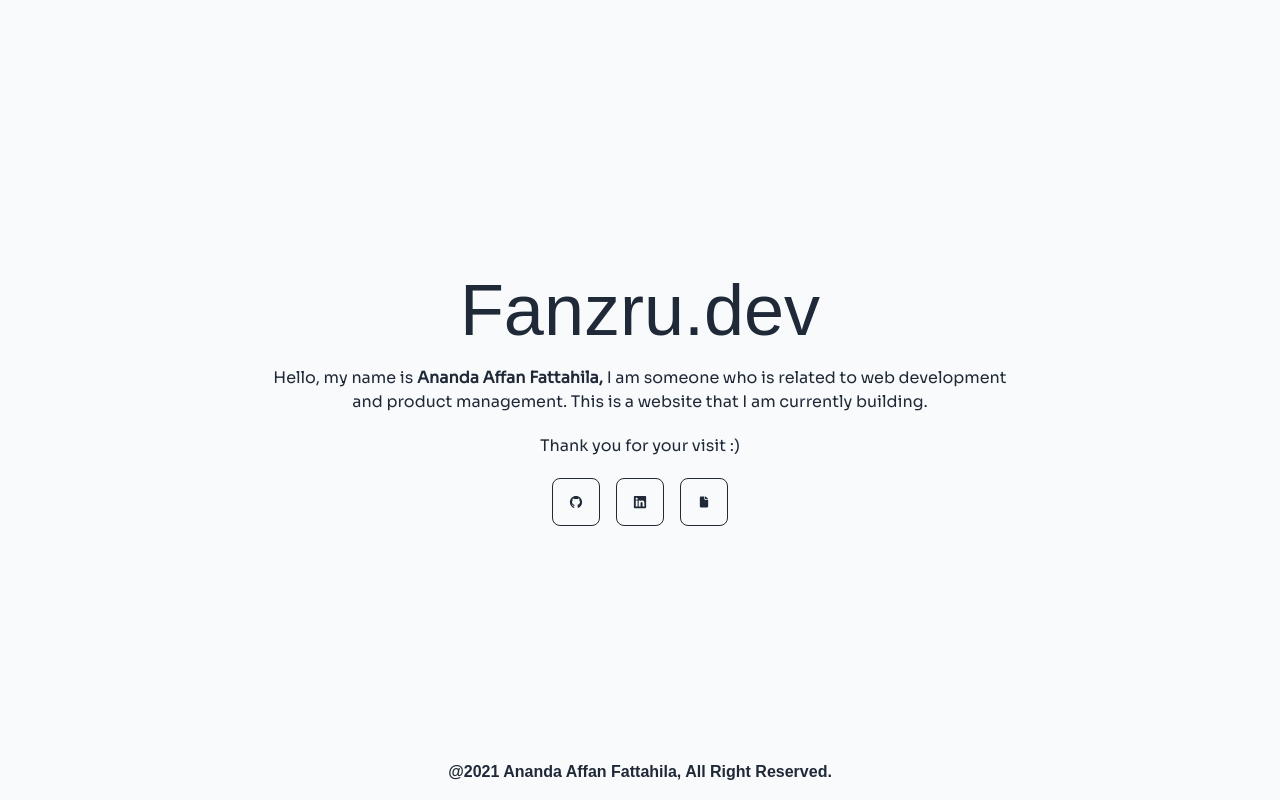
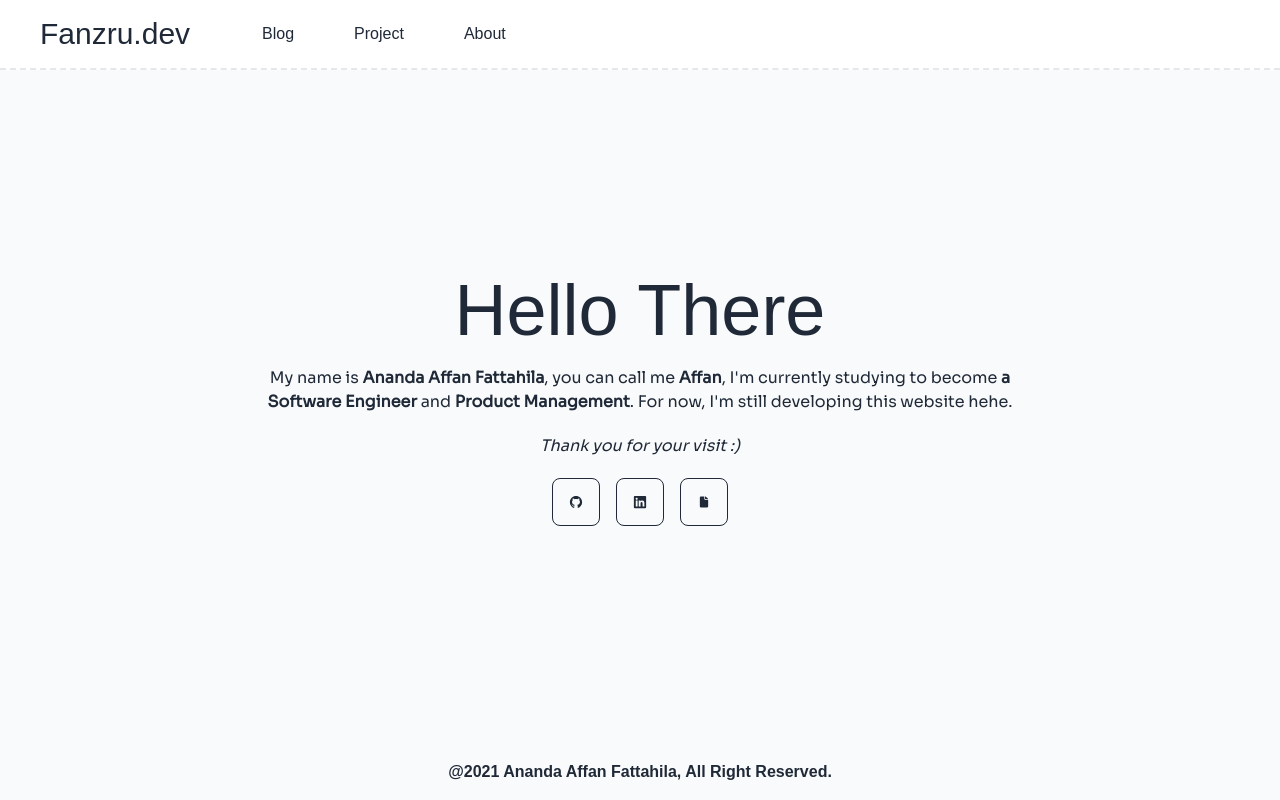
Before and after one commit to fanzru/v1.fanzru.dev, a Next.js app: page / in a window 1280 px wide. Built offline with nearby package versions, Linux system fonts and the light colour scheme; a web font is replaced by a local one.

Commit message:
add navbar and rewrite home text

```diff
--- a/components/footer.jsx
+++ b/components/footer.jsx
@@ -3,7 +3,7 @@ import React from 'react';
 function Footer(props) {
   return (
     <div>
-      <div className={"flex justify-center font-patrick bottom-0"}>
+      <div className={"font-comforter font-bold fixed bottom-4 left-0 w-full text-center"}>
         @2021 Ananda Affan Fattahila, All Right Reserved.
       </div>
     </div>
--- a/components/maintenance.jsx
+++ b/components/maintenance.jsx
@@ -10,15 +10,15 @@ function Maintenance(props) {
         <div className="text-center hero-content ">
           <div className=" md:w-3/5">
             <h1 className="mb-5 text-5xl md:text-7xl font-comforter">
-              Fanzru.dev
+              Hello There
             </h1>
             <p className="mb-5 font-sora text-xs md:text-base">
-              Hello, my name is
-              <strong> Ananda Affan Fattahila, </strong>
-              I am someone who is related to web development and product management. This is a website that I am currently building.
+              My name is <strong>Ananda Affan Fattahila</strong>, you can call me <strong>Affan</strong>,
+              I'm currently studying to become <strong>a Software Engineer </strong>
+              and <strong>Product Management</strong>. For now, I'm still developing this website hehe.
             </p>
             <p className={"mb-5 font-sora text-xs md:text-base"}>
-              Thank you for your visit :)
+              <i>Thank you for your visit :)</i>
             </p>
 
             <div className={"flex justify-center flex-wrap gap-4"}>
@@ -32,9 +32,7 @@ function Maintenance(props) {
                 <IoIosDocument/>
               </a>
             </div>
-            <div className={"font-comforter font-bold fixed bottom-4 left-0 w-full text-center"}>
-              @2021 Ananda Affan Fattahila, All Right Reserved.
-            </div>
+            <Footer/>
           </div>
         </div>
       </div>
--- /dev/null
+++ b/components/navbar/menu_dropdown.jsx
@@ -0,0 +1,24 @@
+import React from 'react';
+import {HiMenu} from "react-icons/hi";
+
+function MenuDropdown(props) {
+  const navbarData = props.data
+  return (
+    <div className={"dropdown dropdown-end"}>
+      <div tabIndex={"0"} className={"m-1 btn btn-sm btn-ghost"}>
+        <HiMenu/>
+      </div>
+      <ul tabIndex={"0"} className={"menu dropdown-content w-52 bg-base-100 shadow rounded-md"}>
+        {navbarData.map((data, idx) => {
+          return(
+            <li key={data.content}>
+              <a>{data.content}</a>
+            </li>
+          )
+        })}
+      </ul>
+    </div>
+  );
+}
+
+export default MenuDropdown;
--- /dev/null
+++ b/components/navbar/menu_tabs.jsx
@@ -0,0 +1,23 @@
+import React from 'react';
+
+function MenuTabs(props) {
+  const activeMenu = props.activeMenu
+  const navbarData = props.data
+
+  return (
+    // Forcing this component to use `navbarmenu` theme
+    <div className={"flex mx-10 px-3 gap-5 font-nunito"}>
+      {
+        navbarData.map((data, idx) => {
+          return (
+              <button className={"font-medium mx-5 block hover:font-bold"}>
+                {data.content}
+              </button>
+          )
+        })
+      }
+    </div>
+  );
+}
+
+export default MenuTabs;
--- /dev/null
+++ b/components/navbar/navbar.jsx
@@ -0,0 +1,38 @@
+import React from 'react';
+import MenuDropdown from "./menu_dropdown";
+import MenuTabs from "./menu_tabs";
+
+function  Navbar(props) {
+  const activeMenu = props.activeMenu
+  const navbarData = [
+    {
+      content: "Blog",
+      href: "/"
+    },
+    {
+      content: "Project",
+      href: "/"
+    },
+    {
+      content: "About",
+      href: "/"
+    }
+  ]
+
+  return (
+    <div className={"flex flex-row px-10 py-2 md:py-4  border-b-2 border-dashed fixed items-center justify-between md:justify-start w-screen bg-white"}>
+      {/* Logo */}
+      <a href="/" className={"font-comforter text-3xl"}>Fanzru.dev</a>
+      {/* Menu */}
+      <div className={"block md:hidden"}>
+        <MenuDropdown data={navbarData} />
+      </div>
+      <div className={"hidden md:block"}>
+        <MenuTabs data={navbarData} activeMenu={activeMenu}/>
+      </div>
+
+    </div>
+  );
+}
+
+export default Navbar;
--- /dev/null
+++ b/components/page_container.jsx
@@ -0,0 +1,22 @@
+import Head from "next/head";
+import React from 'react';
+import Navbar from "./navbar/navbar";
+
+function PageContainer(props) {
+  return (
+    <div>
+      <Head>
+        <title>{props.title + " | X-Camp Rumah IoT Indonesia"}</title>
+        <meta name="viewport" content="initial-scale=1.0, width=device-width"/>
+      </Head>
+      <Navbar activeMenu={props.activeMenu}/>
+      <div className={"h-[58px]"} />
+      <div className={"container min-h-screen mx-auto px-7"}>
+        {props.children}
+      </div>
+      <Footer />
+    </div>
+  );
+}
+
+export default PageContainer;
--- a/package.json
+++ b/package.json
@@ -6,6 +6,7 @@
     "start": "next start"
   },
   "dependencies": {
+    "@headlessui/react": "^1.4.2",
     "daisyui": "^1.16.2",
     "next": "^12.0.4",
     "react": "^17.0.2",
--- a/pages/index.jsx
+++ b/pages/index.jsx
@@ -1,5 +1,7 @@
 import Head from 'next/head';
 import Maintenance from "../components/maintenance";
+import Navbar from "../components/navbar/navbar";
+
 
 export default function Home(props) {
 
@@ -8,20 +10,24 @@ export default function Home(props) {
       <Head>
         <title>Hello i'm Affan</title>
         <meta name="viewport" content="initial-scale=1.0, width=device-width"/>
-        <meta property="og:url" content="your url" />
+        <meta property="og:url" content="fanzru.dev" />
         <meta property="og:type" content="website" />
         <meta property="fb:app_id" content="your fb id" />
         <meta property="og:title" content={"Hallo"} />
         <meta name="twitter:card" content="summary" />
         <meta
           property="og:description"
-          content="Hurray!! Yes Social Media Preview is Working"
+          content="Hello slur selamat datang ehehehe !!!"
         />
         <meta property="og:image" content={"https://4.bp.blogspot.com/-dlYC3oRgipc/VXKAJ8277lI/AAAAAAAAGxw/PSqW-Jf3LQQ/s1600/Assassination-Classroom-111.jpg"} />
       </Head>
+
       <div data-theme={"dark"}>
+        <Navbar activeMenu={"Home"}/>
         <Maintenance/>
+
       </div>
+
     </div>
 
 
```
Also changed, not shown: 1 other file (tests, documents, lock files or other folders).
